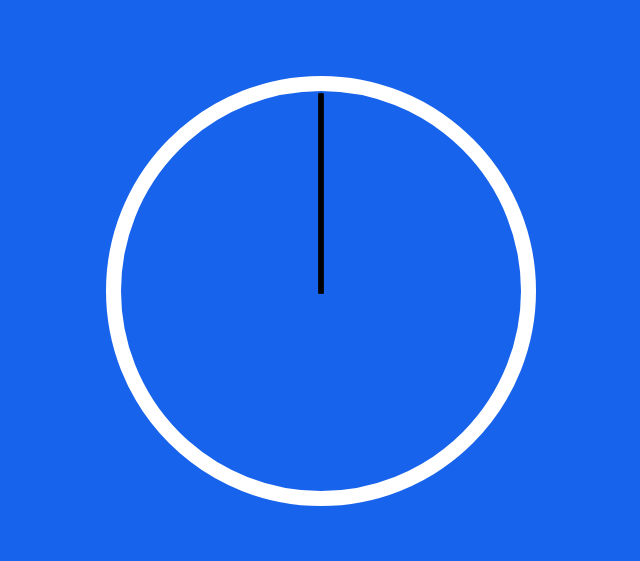
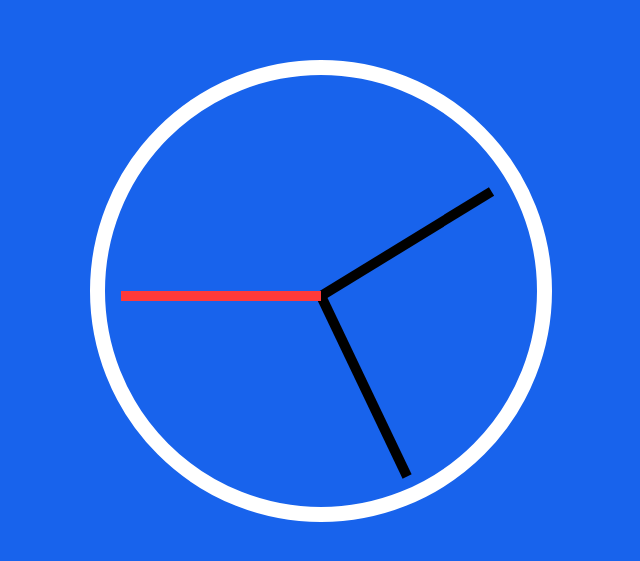
Before and after one commit to DevDaviNickenig/Css-JS-Clock, a plain HTML site: page index.html in a window 1280 px wide. Shown: the part 109-670 px from the top of the page, without its empty margins (319-959 px from the left). Drawn offline with Linux system fonts and the light colour scheme.

Commit message:
Relogio Finalizado.
Relógio finalizado, com alguma diferenças do original.

```diff
--- a/script.js
+++ b/script.js
@@ -1,20 +1,27 @@
+const ponteiroSeg = document.querySelector('.ponteiro__seg');
+const ponteiroMin = document.querySelector('.ponteiro__min');
 const ponteiroHora = document.querySelector('.ponteiro__hora');
-const ponteiroMin = document.querySelector('.ponteiro__min');
-const ponteiroSeg = document.querySelector('.ponteiro__seg');
 
 // console.log(ponteiroHora, ponteiroMin, ponteiroSeg);
 
 function acharHora() {
     const horaAtual = new Date();
+
     const segundos = horaAtual.getSeconds();
     const minutos = horaAtual.getMinutes();
     const hora = horaAtual.getHours();
 
-    return segundos, minutos, hora;
+    const segundosGraus = ((segundos / 60) * 360) + 90;
+    ponteiroSeg.style.transform = `rotate(${segundosGraus}deg)`;
+    ponteiroSeg.style.background = `rgb(255, 58, 58)`;
 
+    const minutosGraus = ((minutos / 60) * 360) + ((segundos / 60) * 6) + 90;
+    ponteiroMin.style.transform = `rotate(${minutosGraus}deg)`;
 
+    const horaGraus = ((hora / 12) * 360) + ((minutos / 60) * 30) + 90;
+    ponteiroHora.style.transform = `rotate(${horaGraus}deg)`;
 
 }
 
-
+setInterval(acharHora, 1000);
 acharHora();
--- a/style.css
+++ b/style.css
@@ -19,21 +19,26 @@ body {
     height: 25rem;
     border: 15px solid white;
     border-radius: 50%;
+    position: relative;
+    padding: 1rem;
 }
 
 .relogio__mostrador {
     position: relative;
     width: 100%;
     height: 100%;
-    /* transform: translateY(-1px);  */
+
+
 }
 
 .ponteiro {
     width: 50%;
-    height: 5px;
+    height: 10px;
     background: black;
     position: absolute;
     top: 50%;
     transform-origin: 100%;
     transform: rotate(90deg);
+    transition: all 0.1s;
+
 }
```
